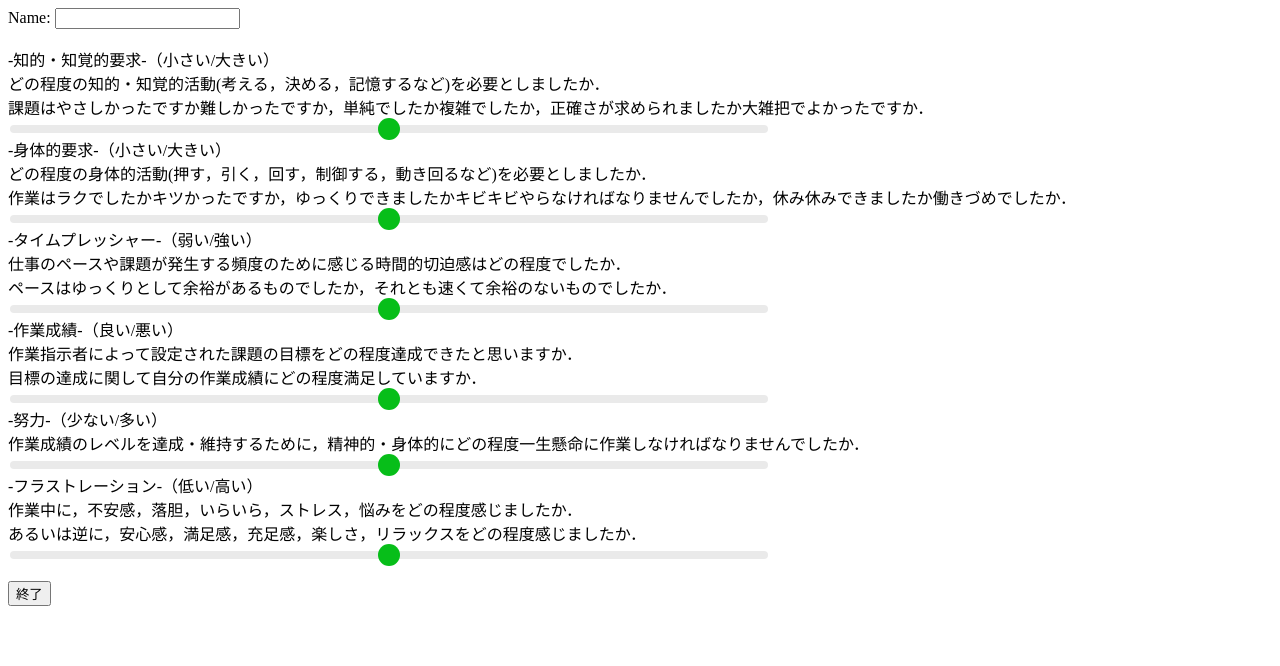
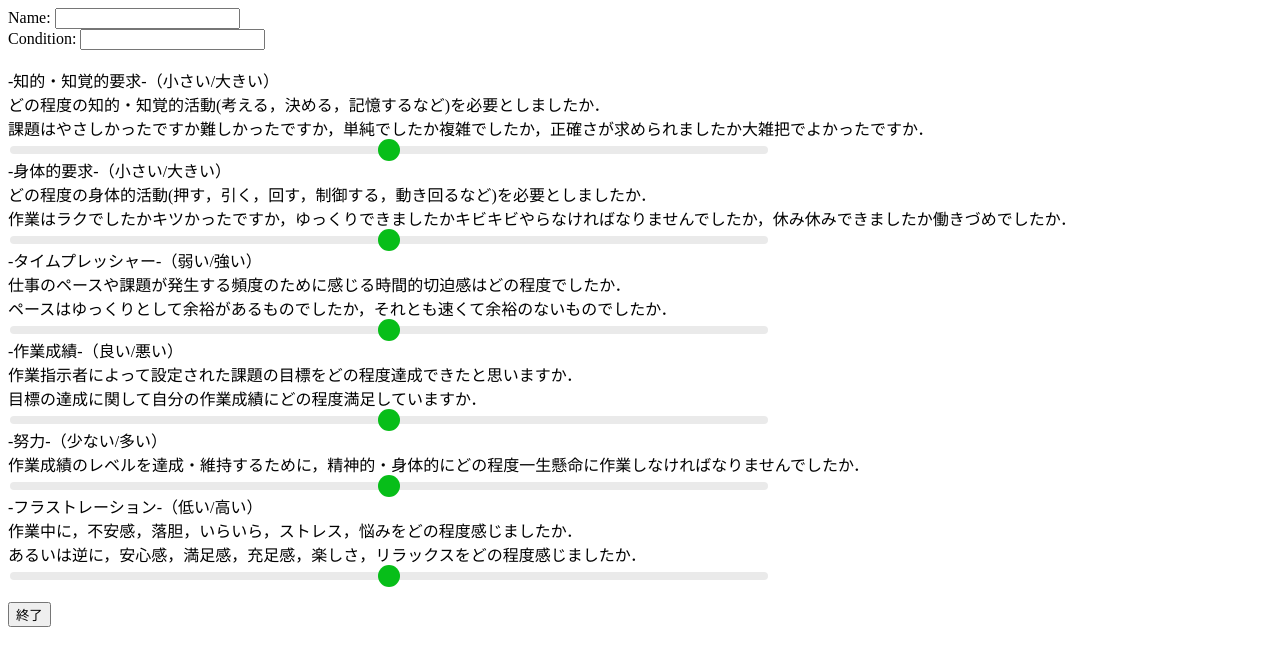
Before and after one commit to takumi-nishimura/nasa-tlx-py, a Flask app: page / in a window 1280 px wide. Shown: the top 666 px of the page. Run offline with Flask 2, Linux system fonts and the light colour scheme.

Commit message:
fix condition

```diff
--- a/nasa_tlx_py/app.py
+++ b/nasa_tlx_py/app.py
@@ -14,6 +14,7 @@ def index():
 @app.route("/submit", methods=["POST"])
 def submit():
     name = request.form["name"]
+    condition = request.form["condition"]
     date = datetime.datetime.now()
     q1 = request.form["q1"]
     q2 = request.form["q2"]
@@ -32,11 +33,9 @@ def submit():
         + q_list[4] * 5
         + q_list[5] * 6
     ) / 21
-
     with open("nasa_tlx_result.csv", "a", newline="") as f:
         writer = csv.writer(f)
-        writer.writerow([date, name, awwl, q1, q2, q3, q4, q5, q6])
-
+        writer.writerow([date, name, condition, awwl, q1, q2, q3, q4, q5, q6])
     return redirect("/")
 
 
--- a/nasa_tlx_py/templates/index.html
+++ b/nasa_tlx_py/templates/index.html
@@ -40,7 +40,9 @@
     <body>
         <form action="/submit" method="post">
             <label for="name">Name:</label>
-            <input type="text" name="name" required><br><br>
+            <input type="text" name="name" required><br>
+            <label for="condition">Condition:</label>
+            <input type="text" name="condition" required><br><br>
             <label class="br-label" for="q1">-知的・知覚的要求-（小さい/大きい）
                 どの程度の知的・知覚的活動(考える，決める，記憶するなど)を必要としましたか．
                 課題はやさしかったですか難しかったですか，単純でしたか複雑でしたか，正確さが求められましたか大雑把でよかったですか．</label><br>
```
